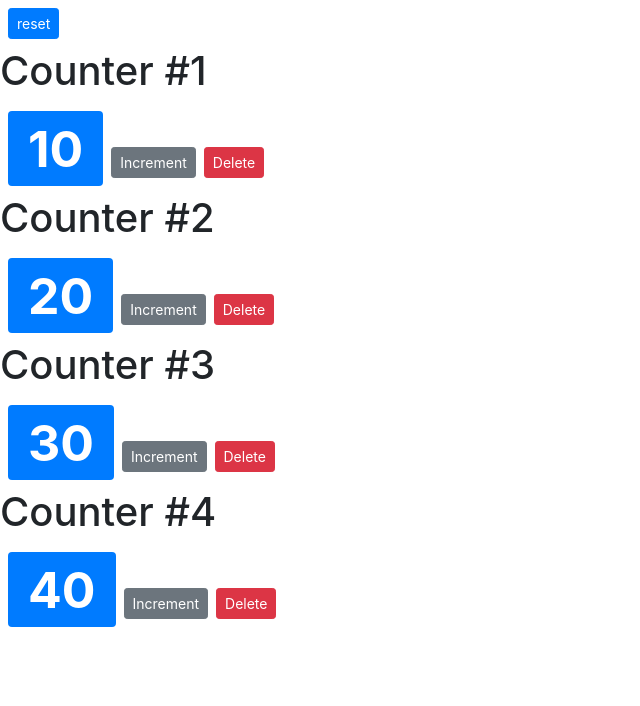
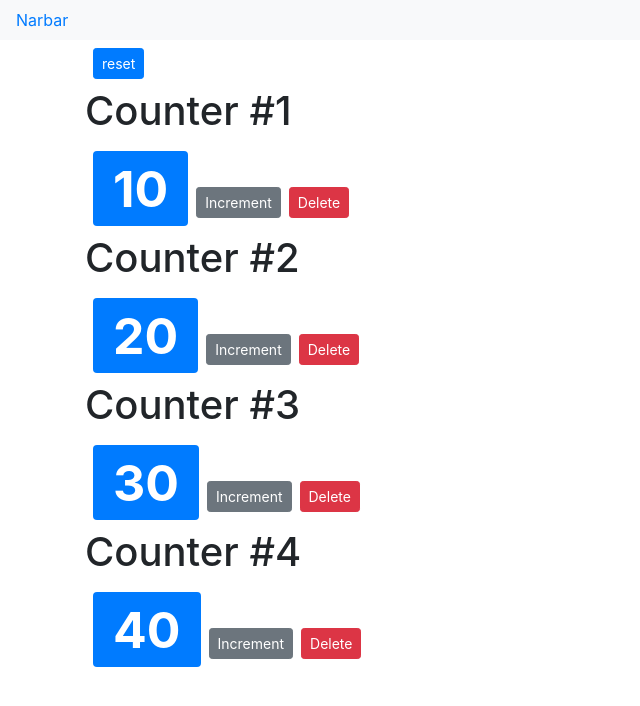
Before and after one commit to sumitya/counter-app, a React (Create React App) app: page / in a window 1280 px wide. Shown: the top 706 px of the page, without its empty margins (0-640 px from the left). Built offline with nearby package versions, Linux system fonts and the light colour scheme.

Commit message:
adding navbar as Component

```diff
--- a/src/App.js
+++ b/src/App.js
@@ -1,26 +1,23 @@
 import logo from './logo.svg';
 import './App.css';
+import NavBar from './components/navbar';
+import React,{Component} from 'react';
+import Counters from "./components/counters";
 
 
-function App() {
-  return (
-    <div className="App">
-      <header className="App-header">
-        <img src={logo} className="App-logo" alt="logo" />
-        <p>
-          Edit <code>src/App.js</code> and save to reload.
-        </p>
-        <a
-          className="App-link"
-          href="https://reactjs.org"
-          target="_blank"
-          rel="noopener noreferrer"
-        >
-          Learn React
-        </a>
-      </header>
-    </div>
-  );
+// <React.Fragment> -> to wrap two (or more) elements as a root.
+class App extends Component {
+  render(){
+    return (
+      <React.Fragment>
+      <NavBar />
+      <main className="container">
+        <Counters />
+        </main>
+      </React.Fragment>
+    );
+  }
+
 }
 
 export default App;
--- /dev/null
+++ b/src/components/navbar.jsx
@@ -0,0 +1,15 @@
+import React, { Component } from 'react';
+
+class NavBar extends React.Component {
+    render() {
+        return (
+        <nav className="navbar navbar-light bg-light">
+       <a className="narbar-brand" href="#">
+         Narbar
+       </a>
+      </nav>
+      );
+    }
+}
+
+export default NavBar;
--- a/src/index.js
+++ b/src/index.js
@@ -8,7 +8,7 @@
 
 ReactDOM.render(
   <React.StrictMode>
-    <Counters />
+    <App />
   </React.StrictMode>,
   document.getElementById('root')
 );
```
